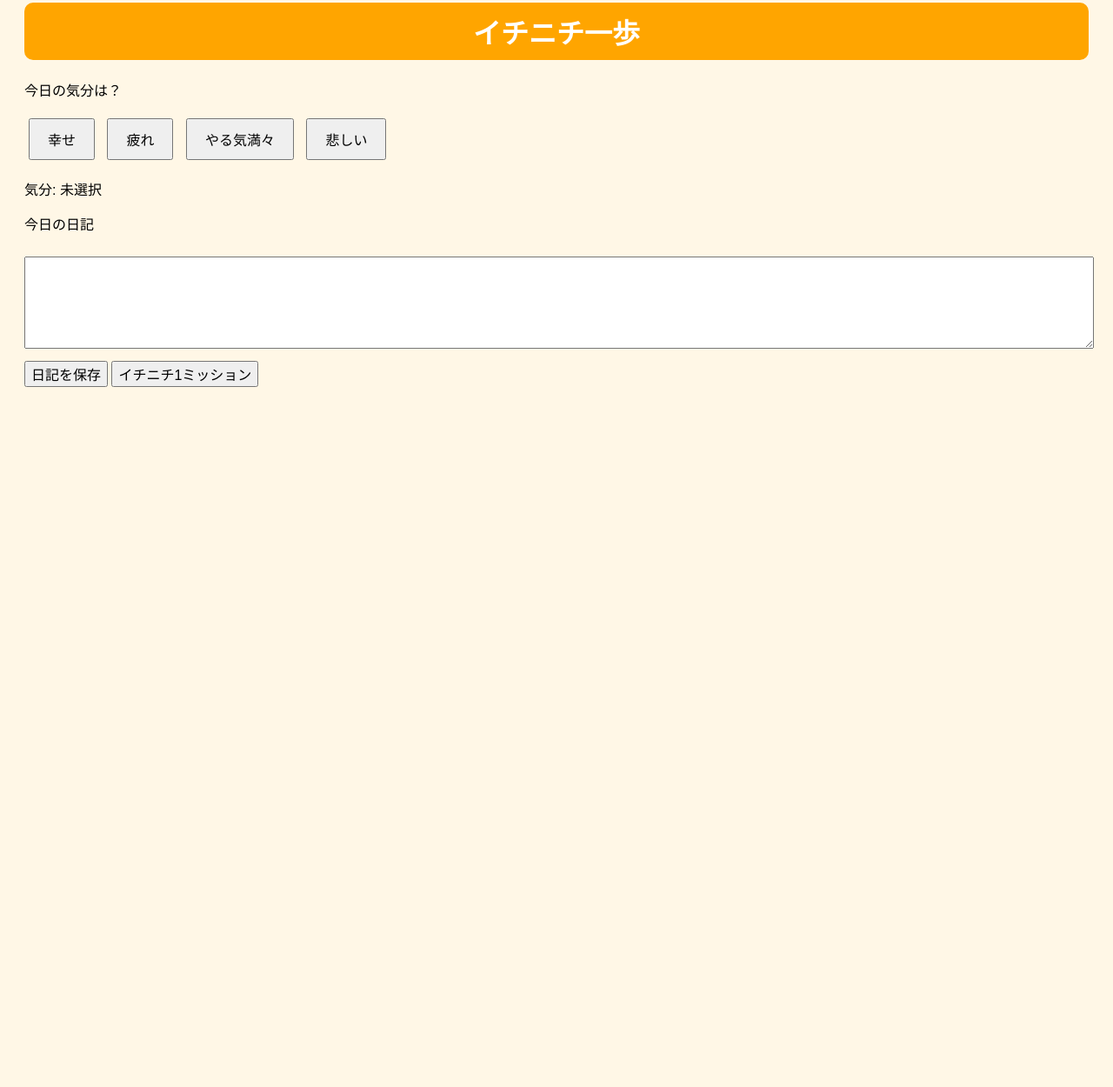
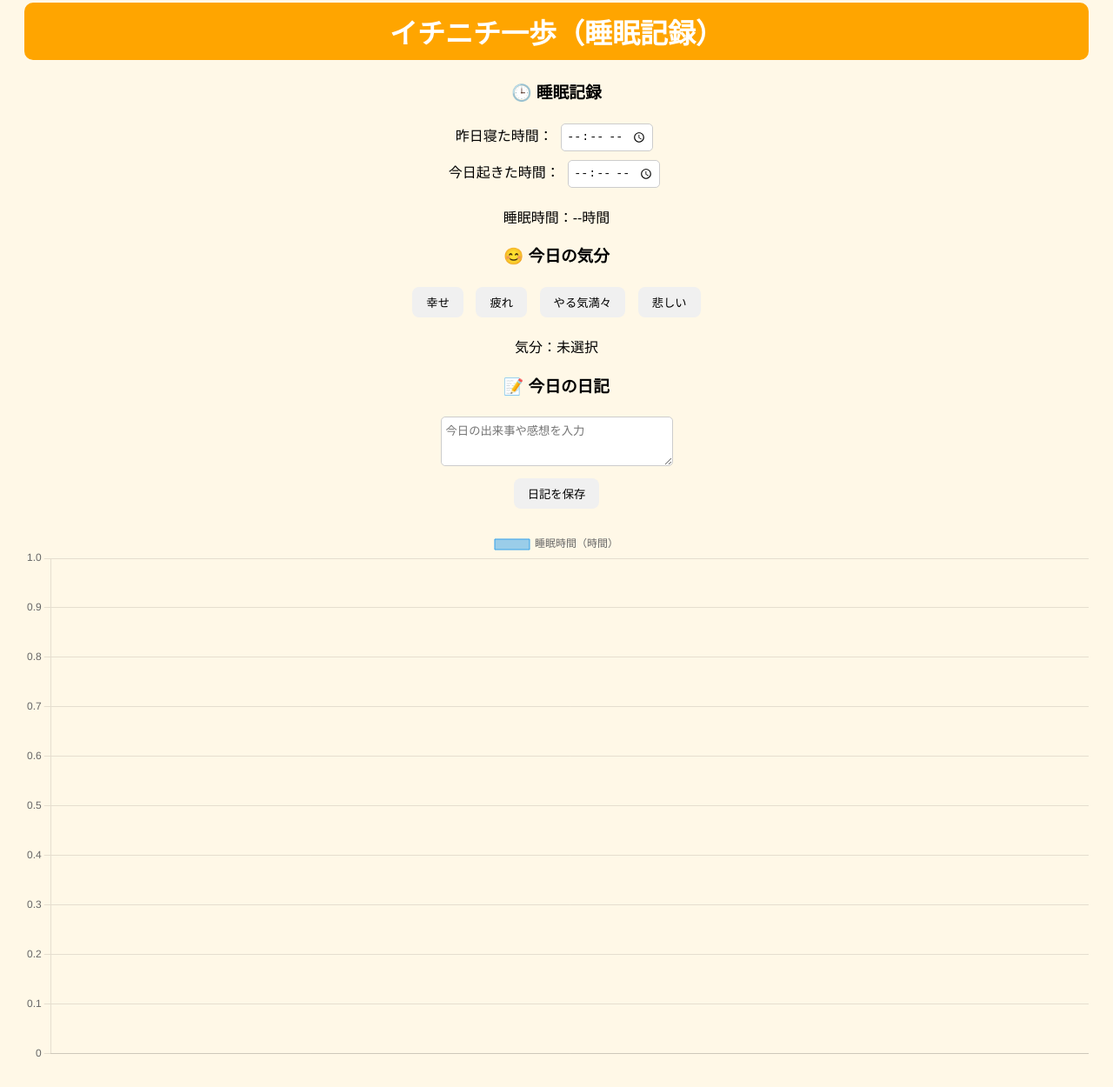
Before and after one commit to nakada05/ichinichi-app, a plain HTML site: page index.html in a window 1280 px wide. Shown: the part 46-1296 px from the top of the page at 87% size. Before the commit the page ends 800 px from the top, so only its background shows below. Drawn offline with nearby package versions, Linux system fonts and the light colour scheme.

Commit message:
Update index.html

```diff
--- a/index.html
+++ b/index.html
@@ -1,86 +1,131 @@
 <!DOCTYPE html>
 <html lang="ja">
 <head>
-  <meta charset="UTF-8" />
-  <meta name="viewport" content="width=device-width, initial-scale=1.0"/>
-  <title>イチニチ一歩</title>
+  <meta charset="UTF-8">
+  <title>イチニチ一歩 - 睡眠記録</title>
   <style>
     body {
-      font-family: "Arial", sans-serif;
+      font-family: "Hiragino Kaku Gothic ProN", sans-serif;
+      background-color: #fff8e7;
+      text-align: center;
       padding: 20px;
-      background-color: #fff7e6;
     }
     h1 {
-      text-align: center;
+      background-color: orange;
       color: white;
-      background-color: orange;
       padding: 10px;
       border-radius: 10px;
     }
-    .mood-buttons button {
+    button {
       margin: 5px;
-      padding: 10px 20px;
-      font-size: 16px;
+      padding: 8px 16px;
+      border: none;
+      border-radius: 8px;
+      background-color: #f0f0f0;
     }
-    textarea {
-      width: 100%;
-      height: 100px;
-      margin-top: 10px;
+    input, textarea, select {
+      margin: 5px;
+      padding: 5px;
+      border-radius: 5px;
+      border: 1px solid #ccc;
     }
-    button {
-      margin-top: 10px;
-      font-size: 16px;
+    canvas {
+      margin-top: 20px;
     }
   </style>
 </head>
 <body>
-  <h1>イチニチ一歩</h1>
 
-  <p>今日の気分は？</p>
-  <div class="mood-buttons">
-    <button onclick="selectMood('幸せ')">幸せ</button>
-    <button onclick="selectMood('疲れ')">疲れ</button>
-    <button onclick="selectMood('やる気満々')">やる気満々</button>
-    <button onclick="selectMood('悲しい')">悲しい</button>
-  </div>
+  <h1>イチニチ一歩（睡眠記録）</h1>
 
-  <p id="selectedMood">気分: 未選択</p>
+  <h3>🕒 睡眠記録</h3>
+  <label>昨日寝た時間：</label>
+  <input type="time" id="sleepTime"><br>
 
-  <p>今日の日記</p>
-  <textarea id="diaryEntry"></textarea><br />
+  <label>今日起きた時間：</label>
+  <input type="time" id="wakeTime"><br>
 
-  <button onclick="saveDiary()">日記を保存</button>
-  <button onclick="showMission()">イチニチ1ミッション</button>
+  <p id="sleepDuration">睡眠時間：--時間</p>
 
+  <h3>😊 今日の気分</h3>
+  <button onclick="setMood('幸せ')">幸せ</button>
+  <button onclick="setMood('疲れ')">疲れ</button>
+  <button onclick="setMood('やる気満々')">やる気満々</button>
+  <button onclick="setMood('悲しい')">悲しい</button>
+  <p>気分：<span id="mood">未選択</span></p>
+
+  <h3>📝 今日の日記</h3>
+  <textarea id="diary" rows="3" cols="30" placeholder="今日の出来事や感想を入力"></textarea><br>
+
+  <button onclick="saveData()">日記を保存</button>
+
+  <canvas id="sleepChart" width="300" height="150"></canvas>
+
+  <script src="https://cdn.jsdelivr.net/npm/chart.js"></script>
   <script>
-    let selectedMood = "";
+    let mood = '';
+    let records = JSON.parse(localStorage.getItem('sleepData') || '[]');
 
-    function selectMood(mood) {
-      selectedMood = mood;
-      document.getElementById("selectedMood").innerText = `選んだ気分: ${mood}`;
+    function setMood(m) {
+      mood = m;
+      document.getElementById("mood").textContent = m;
     }
 
-    function saveDiary() {
-      const diaryText = document.getElementById("diaryEntry").value.trim();
-      if (!selectedMood) {
-        alert("気分を選んでください。");
+    function calcSleepDuration() {
+      const sleep = document.getElementById("sleepTime").value;
+      const wake = document.getElementById("wakeTime").value;
+      if (sleep && wake) {
+        const s = new Date(`1970-01-01T${sleep}:00`);
+        let w = new Date(`1970-01-01T${wake}:00`);
+        if (w < s) w.setDate(w.getDate() + 1); // 翌日補正
+        const diffH = ((w - s) / (1000 * 60 * 60)).toFixed(1);
+        document.getElementById("sleepDuration").textContent = `睡眠時間：${diffH}時間`;
+        return diffH;
+      }
+      return null;
+    }
+
+    document.getElementById("sleepTime").addEventListener("change", calcSleepDuration);
+    document.getElementById("wakeTime").addEventListener("change", calcSleepDuration);
+
+    function saveData() {
+      const date = new Date().toLocaleDateString();
+      const diary = document.getElementById("diary").value;
+      const duration = calcSleepDuration();
+
+      if (!duration) {
+        alert("睡眠時間を入力してください");
         return;
       }
-      if (!diaryText) {
-        alert("日記を入力してください。");
-        return;
-      }
-      alert(`保存完了\n気分: ${selectedMood}\n日記: ${diaryText}`);
+
+      const entry = { date, duration, mood, diary };
+      records.push(entry);
+      localStorage.setItem('sleepData', JSON.stringify(records));
+      alert("保存しました！");
+      updateChart();
     }
 
-    function showMission() {
-      const missions = [
-        ["筋トレミッション", "夜寝る前に腕立て伏せを10回しましょう。"],
-        ["リラックスミッション", "夜寝る前に数分の深呼吸をしましょう。"]
-      ];
-      const random = missions[Math.floor(Math.random() * missions.length)];
-      alert(`${random[0]}\n${random[1]}`);
+    function updateChart() {
+      const ctx = document.getElementById("sleepChart");
+      const labels = records.map(r => r.date);
+      const data = records.map(r => r.duration);
+      new Chart(ctx, {
+        type: 'bar',
+        data: {
+          labels: labels,
+          datasets: [{
+            label: '睡眠時間（時間）',
+            data: data,
+            borderWidth: 1
+          }]
+        },
+        options: {
+          scales: { y: { beginAtZero: true } }
+        }
+      });
     }
+
+    updateChart();
   </script>
 </body>
 </html>
```
